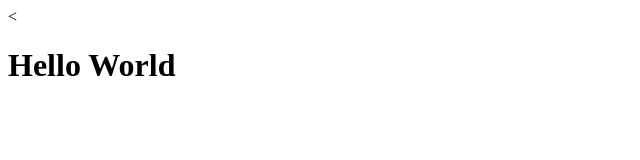
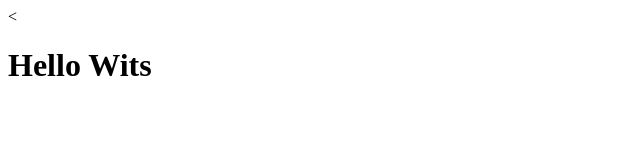
Before and after one commit to Olebogeng56/2481684-labs-sd-24, a plain HTML site: page index.html in a window 1280 px wide. Shown: the full height of the page, 0-640 px from the left. Drawn offline with Linux system fonts and the light colour scheme.

Commit message:
Update index.html

```diff
--- a/index.html
+++ b/index.html
@@ -1,7 +1,7 @@
 <<DOCTYPE html>
     <html>
     <body>
-        <h1>Hello World<h1>
+        <h1>Hello Wits<h1>
     <body>
     </h1>
     </html>
```
